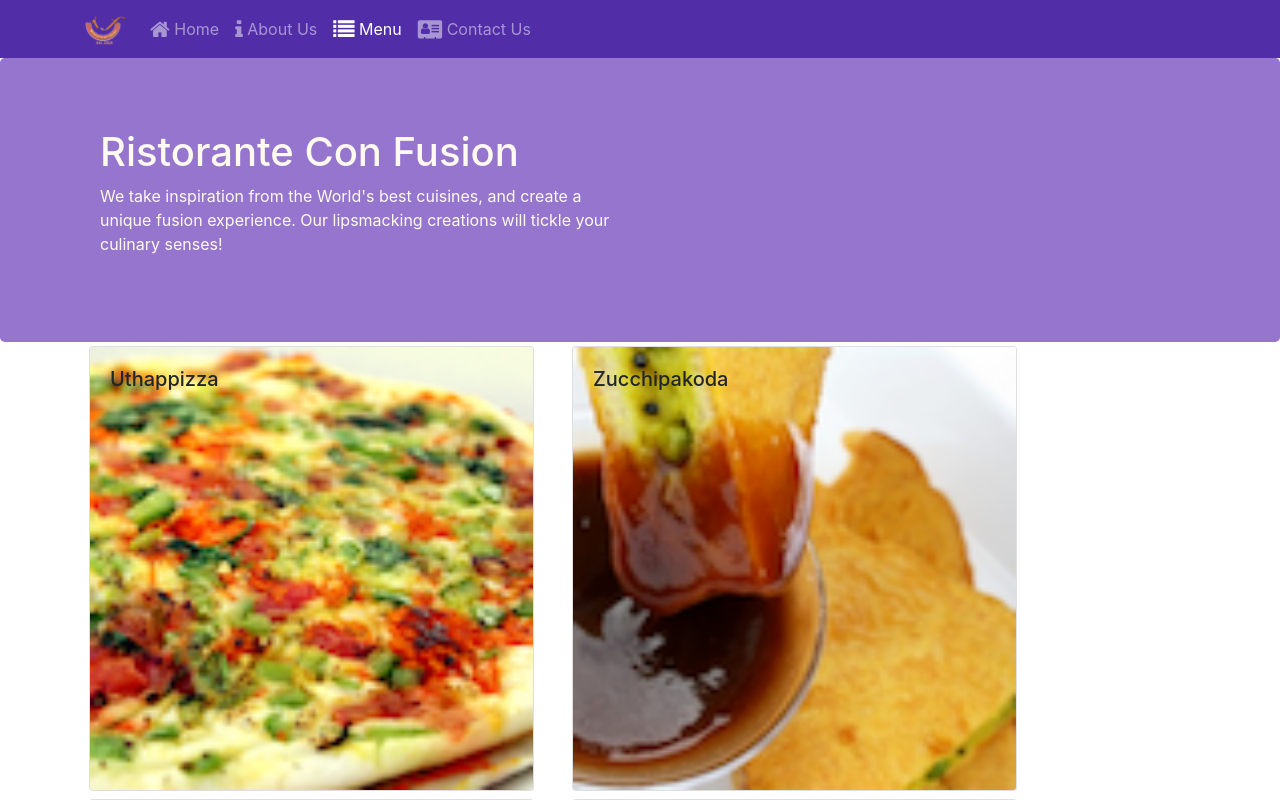
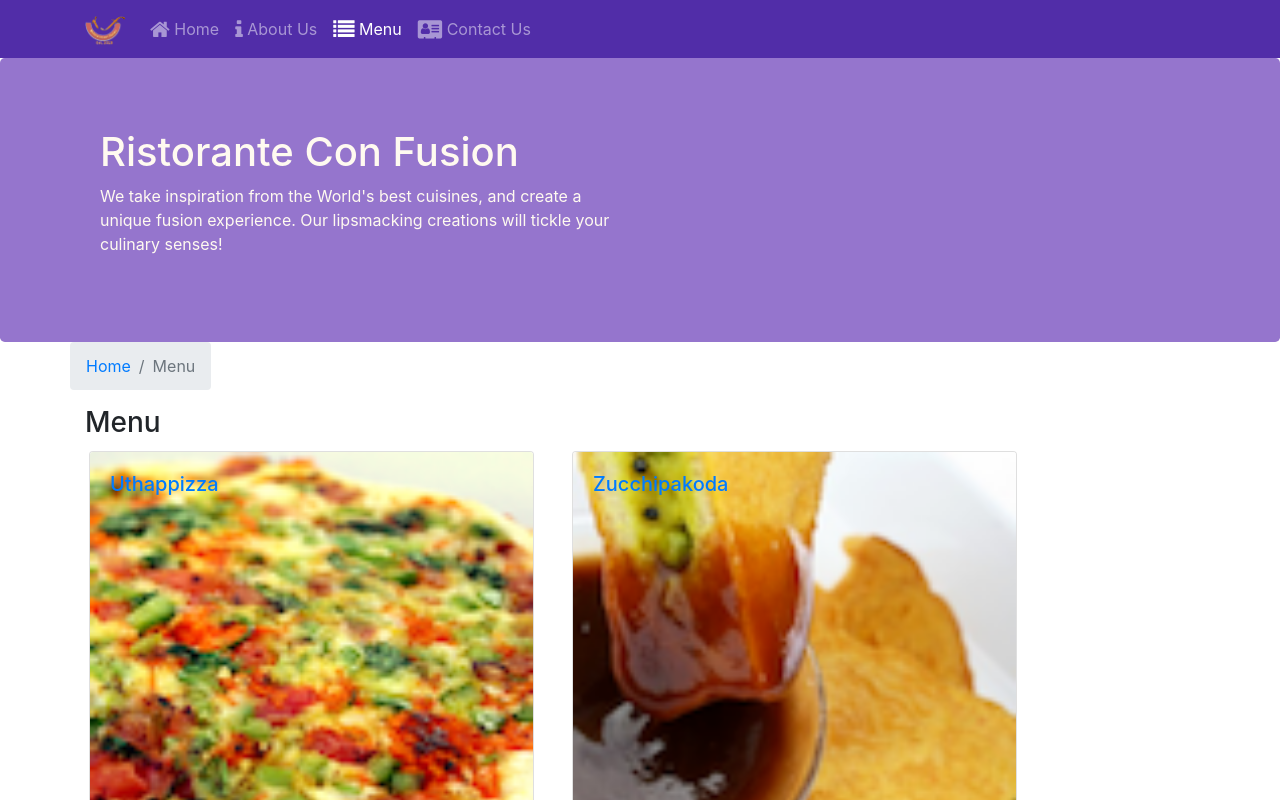
Before and after one commit to ruanramos/coursera-Front-End-Web-Development-with-React, a React (Create React App) app in the folder confusion/: page /menu in a window 1280 px wide. Shown: the top 800 px of the page. Built offline with nearby package versions, Linux system fonts and the light colour scheme.

Commit message:
Add dish details page and breadcrumbs

```diff
--- a/confusion/src/components/ContactComponent.js
+++ b/confusion/src/components/ContactComponent.js
@@ -1,8 +1,21 @@
 import React from "react";
+import { Breadcrumb, BreadcrumbItem } from "reactstrap";
+import { Link } from "react-router-dom";
 
 function Contact(props) {
   return (
     <div className="container">
+      <div className="row">
+        <Breadcrumb>
+          <BreadcrumbItem>
+            <Link to="/home">Home</Link>
+          </BreadcrumbItem>
+          <BreadcrumbItem active>Contact Us</BreadcrumbItem>
+        </Breadcrumb>
+        <div className="col-12">
+          <h3>Menu</h3>
+        </div>
+      </div>
       <div className="row row-content">
         <div className="col-12">
           <h3>Location Information</h3>
--- a/confusion/src/components/DishdetailComponent.js
+++ b/confusion/src/components/DishdetailComponent.js
@@ -1,21 +1,59 @@
 import React from "react";
+import {
+  Card,
+  CardImg,
+  CardText,
+  CardBody,
+  CardTitle,
+  Breadcrumb,
+  BreadcrumbItem,
+} from "reactstrap";
+import { Link } from "react-router-dom";
 
-const Dishdetail = (props) => {
+const Dishdetail = ({ dish, comments }) => {
   return (
-    <div className="col-12 offset-md-5 col-md-5 m-1">
-      {renderComment(props)}
+    <div className="container">
+      <div className="row">
+        <Breadcrumb>
+          <BreadcrumbItem>
+            <Link to="/menu">Menu</Link>
+          </BreadcrumbItem>
+          <BreadcrumbItem active>{dish.name}</BreadcrumbItem>
+        </Breadcrumb>
+      </div>
+      <div className="row">
+        <RenderDish dish={dish} />
+        <RenderComments comments={comments} dish={dish} />
+      </div>
     </div>
   );
 };
+
+function RenderDish({ dish }) {
+  if (dish != null)
+    return (
+      <>
+        <Card className="col-12 col-md-5 m-1" style={{ padding: 0 }}>
+          <CardImg top src={dish.image} alt={dish.name} />
+          <CardBody>
+            <CardTitle>{dish.name}</CardTitle>
+            <CardText>{dish.description}</CardText>
+          </CardBody>
+        </Card>
+      </>
+    );
+  else return <div></div>;
+}
 
 function timeConverter(timestamp) {
   const date = timestamp.split("T")[0];
   return date;
 }
 
-function renderComment(props) {
-  if (props.dish != null) {
-    const comments = props.dish.comments.map((c) => {
+function RenderComments({ comments, dish }) {
+  if (dish != null) {
+    console.log(dish);
+    const com = comments.map((c) => {
       return (
         <div key={c.id}>
           <p>{c.comment}</p>
@@ -28,7 +66,7 @@
     return (
       <div>
         <h4>Comments</h4>
-        <div>{comments}</div>
+        <div>{com}</div>
       </div>
     );
   } else {
--- a/confusion/src/components/MainComponent.js
+++ b/confusion/src/components/MainComponent.js
@@ -9,6 +9,7 @@
 import Footer from "./FooterComponent";
 import Contact from "./ContactComponent";
 import { Switch, Route, Redirect } from "react-router-dom";
+import Dishdetail from "./DishdetailComponent";
 
 class Main extends Component {
   constructor(props) {
@@ -32,6 +33,21 @@
       );
     };
 
+    const DishWithId = ({ match }) => {
+      return (
+        <Dishdetail
+          dish={
+            this.state.dishes.filter(
+              (dish) => dish.id === parseInt(match.params.dishId, 10)
+            )[0]
+          }
+          comments={this.state.comments.filter(
+            (comment) => comment.dishId === parseInt(match.params.dishId, 10)
+          )}
+        />
+      );
+    };
+
     return (
       <div>
         <Header />
@@ -43,6 +59,7 @@
             component={() => <Menu dishes={this.state.dishes} />}
           />
           <Route exact path="/contactus" component={Contact} />
+          <Route path="/menu/:dishId" component={DishWithId} />
           <Redirect to="/home" />
         </Switch>
         <Footer />
--- a/confusion/src/components/MenuComponent.js
+++ b/confusion/src/components/MenuComponent.js
@@ -6,51 +6,46 @@
   CardText,
   CardBody,
   CardTitle,
+  Breadcrumb,
+  BreadcrumbItem,
 } from "reactstrap";
-import Dishdetail from "./DishdetailComponent";
+import { Link, Router } from "react-router-dom";
 
-function RenderMenuItem({ dish, onClick }) {
+function RenderMenuItem({ dish }) {
   return (
-    <Card key={dish.id} onClick={() => onClick(dish.id)}>
-      <CardImg width="100%" src={dish.image} alt={dish.name} />
-      <CardImgOverlay>
-        <CardTitle>{dish.name}</CardTitle>
-      </CardImgOverlay>
+    <Card key={dish.id}>
+      <Link to={`/menu/${dish.id}`}>
+        <CardImg width="100%" src={dish.image} alt={dish.name} />
+        <CardImgOverlay>
+          <CardTitle>{dish.name}</CardTitle>
+        </CardImgOverlay>
+      </Link>
     </Card>
   );
-}
-
-function RenderSelectedDish({ dish }) {
-  if (dish != null)
-    return (
-      <>
-        <Card className="col-12 col-md-5 m-1" style={{ padding: 0 }}>
-          <CardImg top src={dish.image} alt={dish.name} />
-          <CardBody>
-            <CardTitle>{dish.name}</CardTitle>
-            <CardText>{dish.description}</CardText>
-          </CardBody>
-        </Card>
-        <Dishdetail dish={dish} />
-      </>
-    );
-  else return <div></div>;
 }
 
 const Menu = (props) => {
   const menu = props.dishes.map((dish) => {
     return (
       <div className="col-12 col-md-5 m-1">
-        <RenderMenuItem dish={dish} onClick={props.onClick} />
+        <RenderMenuItem dish={dish} />
       </div>
     );
   });
   return (
     <div className="container">
+      <div className="row">
+        <Breadcrumb>
+          <BreadcrumbItem>
+            <Link to="/home">Home</Link>
+          </BreadcrumbItem>
+          <BreadcrumbItem active>Menu</BreadcrumbItem>
+        </Breadcrumb>
+        <div className="col-12">
+          <h3>Menu</h3>
+        </div>
+      </div>
       <div className="row">{menu}</div>
-      <div className="row">
-        <RenderSelectedDish dish={props.dishes[props.selectedDish]} />
-      </div>
     </div>
   );
 };
```
